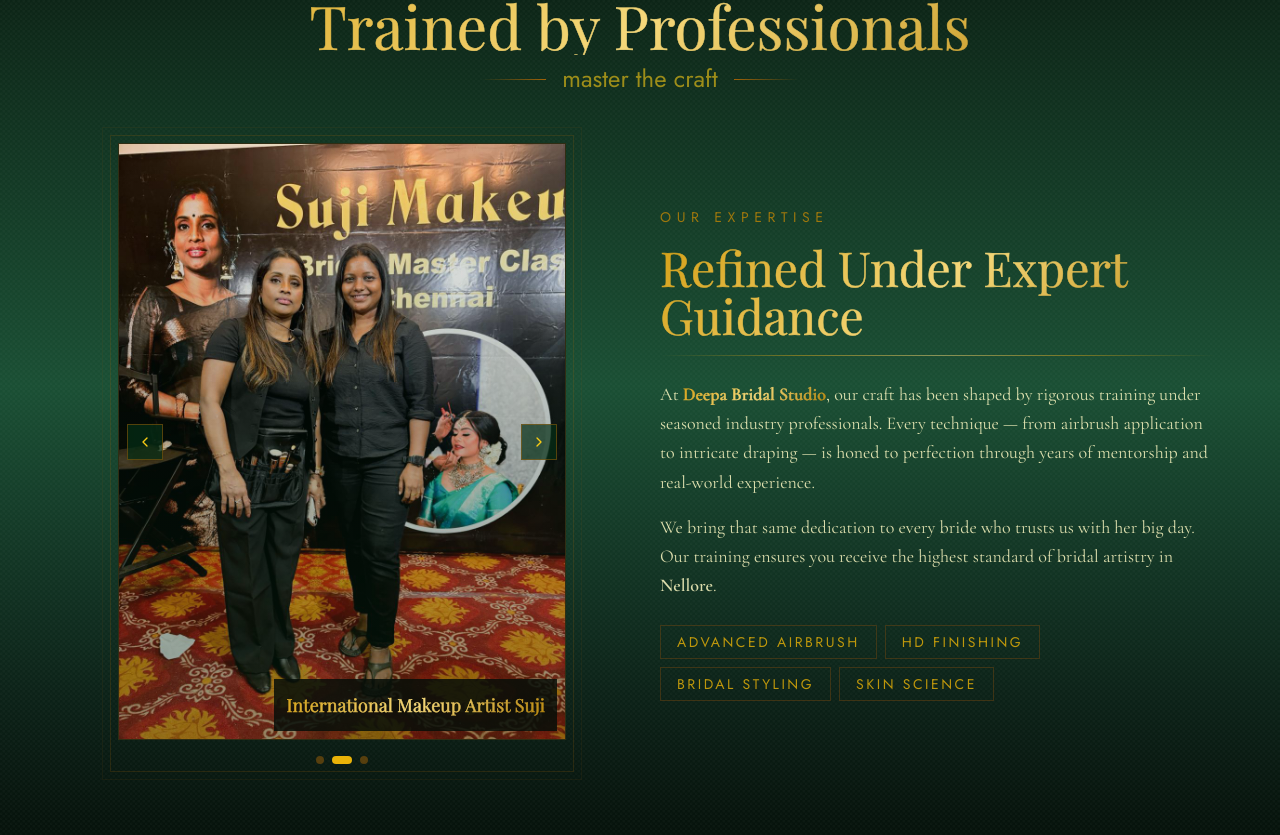
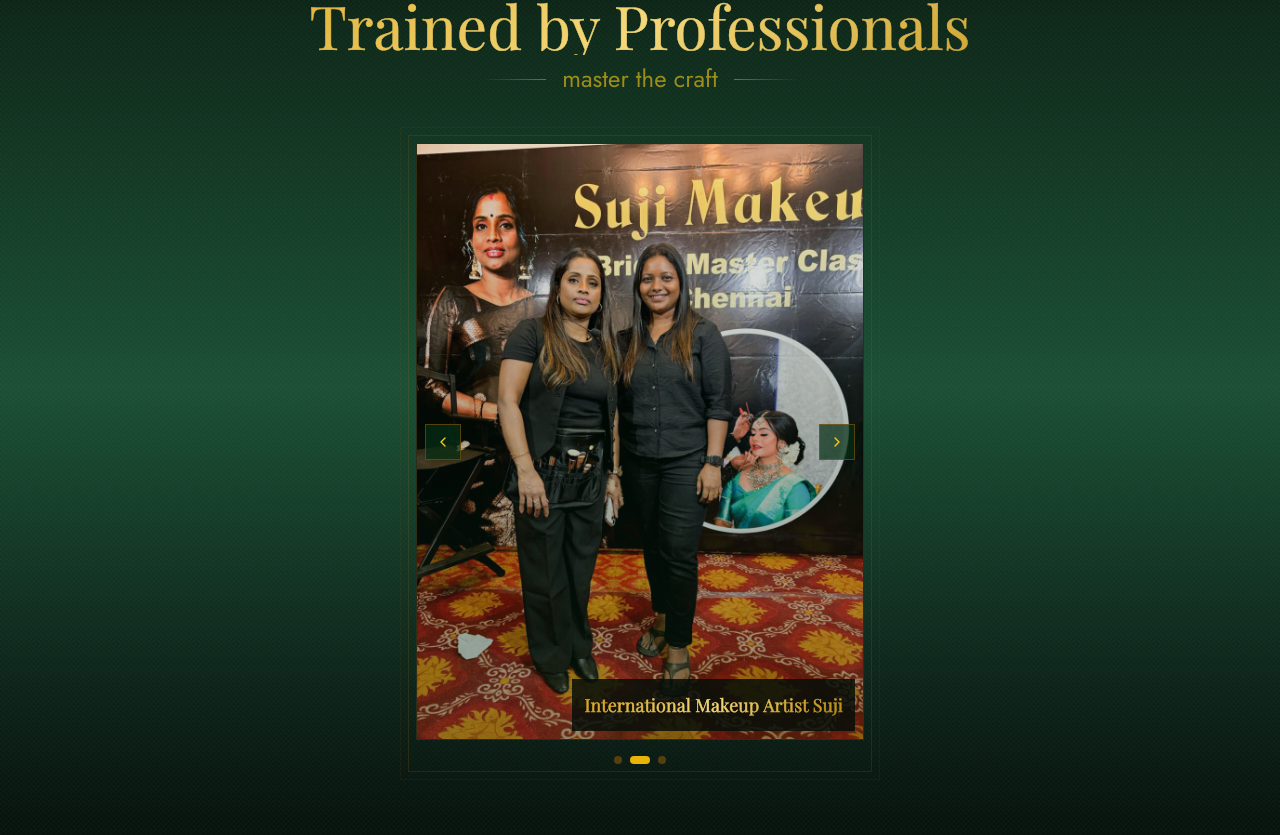
Before and after one commit to nandhan262006/deepabridal, a React (Vite) app: page / in a window 1280 px wide. Shown: the part 3055-3890 px from the top of the page. Built offline with nearby package versions, Linux system fonts and the light colour scheme; a web font is replaced by a local one.

Commit message:
Remove text content from Training section, keep only photo slider

```diff
--- a/src/components/Training.jsx
+++ b/src/components/Training.jsx
@@ -41,10 +41,8 @@
           </div>
         </motion.div>
 
-        <div className="grid grid-cols-1 lg:grid-cols-2 gap-10 items-center">
         <motion.div initial={{opacity:0,x:-50}} animate={inView?{opacity:1,x:0}:{}} transition={{duration:0.8}}
-            className="relative">
-            <div className="relative max-w-md mx-auto">
+          className="relative max-w-md mx-auto">
           <div className="absolute -inset-2 border border-yellow-700/20" />
           <div className="absolute -inset-4 border border-yellow-800/10" />
           <div className="relative aspect-[3/4] overflow-hidden border border-yellow-800/30 group"
@@ -78,24 +76,7 @@
                 aria-label={`View training photo ${i + 1}`} />
             ))}
           </div>
-            </div>
         </motion.div>
-
-          <motion.div initial={{opacity:0,x:50}} animate={inView?{opacity:1,x:0}:{}} transition={{duration:0.8,delay:0.2}}>
-            <p className="font-sans text-sm tracking-[0.4em] uppercase text-yellow-600/75 mb-4">Our Expertise</p>
-            <h3 className="font-display text-4xl md:text-5xl gold-text mb-4">Refined Under Expert Guidance</h3>
-            <div className="divider-gold mb-6 opacity-50" />
-            <div className="space-y-4 font-body text-lg text-yellow-100/85 leading-relaxed">
-              <p>At <strong className="gold-text">Deepa Bridal Studio</strong>, our craft has been shaped by rigorous training under seasoned industry professionals. Every technique — from airbrush application to intricate draping — is honed to perfection through years of mentorship and real-world experience.</p>
-              <p>We bring that same dedication to every bride who trusts us with her big day. Our training ensures you receive the highest standard of bridal artistry in <strong>Nellore</strong>.</p>
-            </div>
-            <div className="mt-6 flex flex-wrap gap-2">
-              {["Advanced Airbrush","HD Finishing","Bridal Styling","Skin Science"].map(tag => (
-                <span key={tag} className="px-4 py-1.5 border border-yellow-800/40 font-sans text-sm tracking-[0.18em] uppercase text-yellow-500/80">{tag}</span>
-              ))}
-            </div>
-          </motion.div>
-        </div>
       </div>
     </section>
   );
```
Lines whose indentation alone changed are shown as unchanged.
